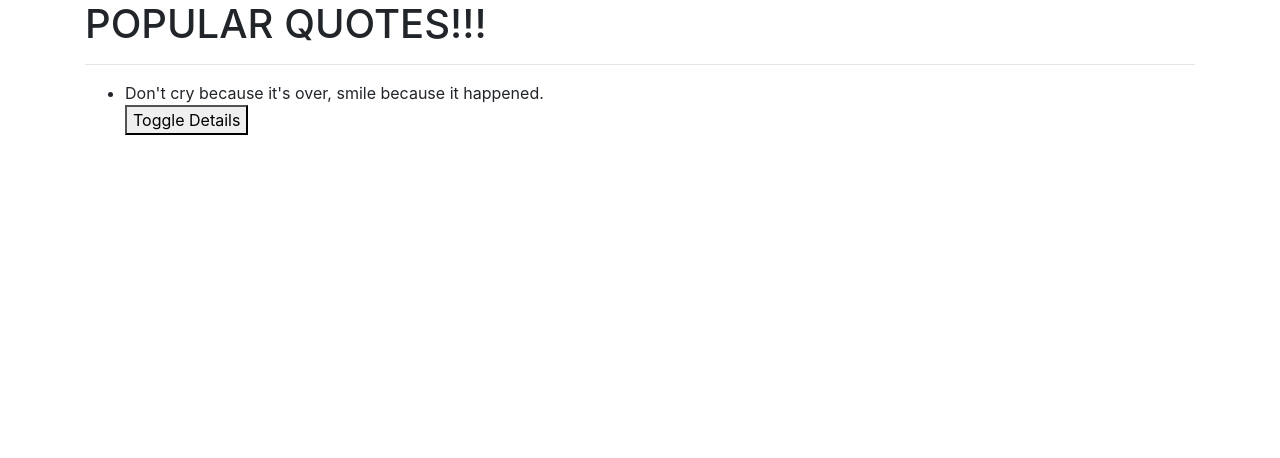
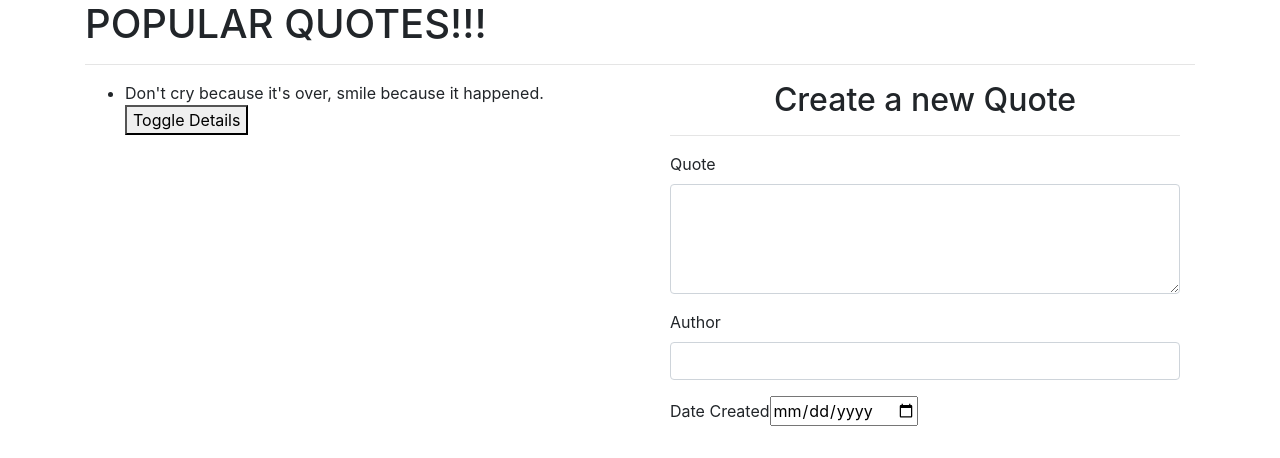
Before and after one commit to Laurent-c4/ANGULAR-IP1-QUOTES, an Angular app: page / in a window 1280 px wide. Shown: the top 458 px of the page. Built offline with nearby package versions, Linux system fonts and the light colour scheme.

Commit message:
Add form

```diff
--- a/src/app/quote-form/quote-form.component.html
+++ b/src/app/quote-form/quote-form.component.html
@@ -1 +1,23 @@
-<p>quote-form works!</p>
+<div class="container-fluid">
+  <h2 class="text-center">Create a new Quote</h2>
+  <hr>
+  <form>
+      <div class="form-group">
+
+          <label for="quote">Quote</label>
+          <textarea class="form-control" id="quote" rows="4" required></textarea>
+
+      </div>
+      <div class="form-group">
+
+        <label for="author">Author</label>
+        <input type="text" required class="form-control" id="author">
+
+    </div>
+      <div class="form-group">
+          <label for="date_created">Date Created</label>
+          <input type='date' id="date_created" required>
+
+      </div>
+  </form>
+</div>
--- a/src/app/quote/quote.component.html
+++ b/src/app/quote/quote.component.html
@@ -15,5 +15,8 @@
 
       </ul>
     </div>
+    <div class="col-md-6">
+      <app-quote-form></app-quote-form>
+    </div>
   </div>
 </div>
```
